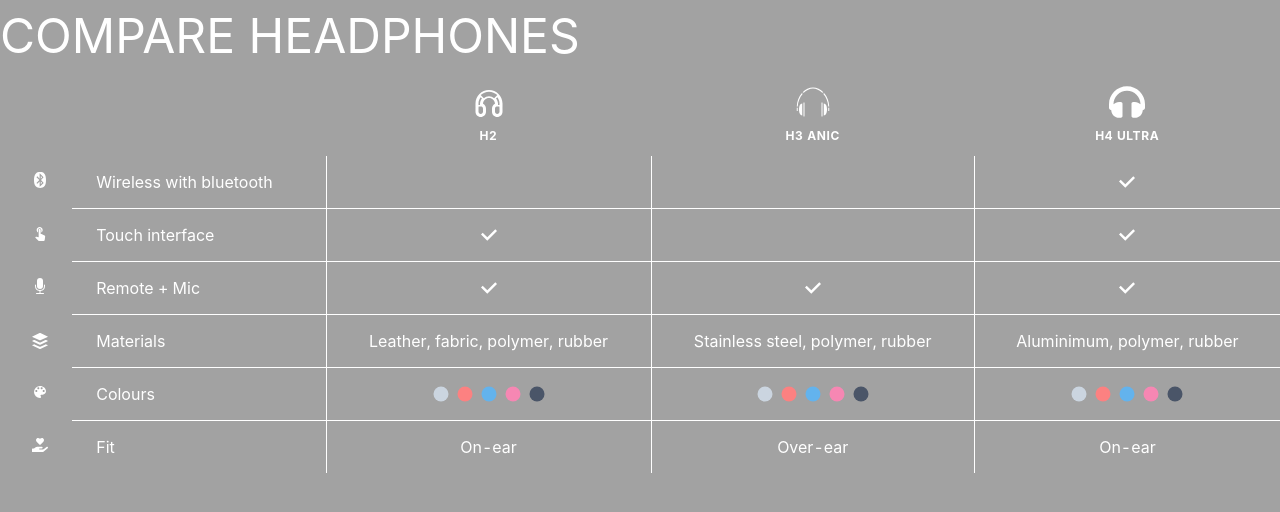
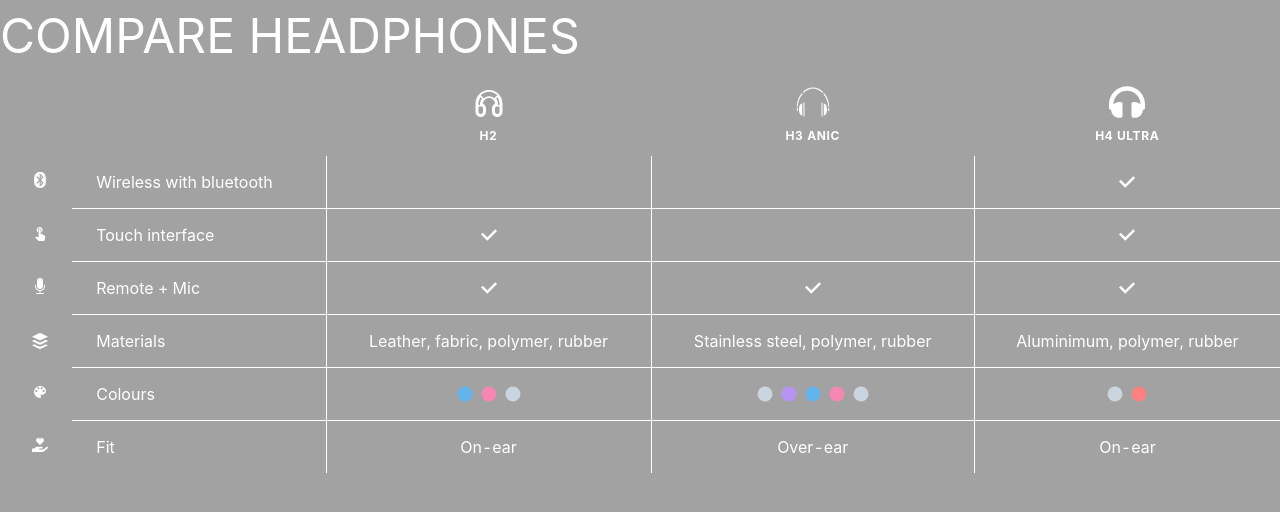
Before and after one commit to tahsinAmin/table-design, a Next.js app: page / in a window 1280 px wide. Shown: the top 512 px of the page. Built offline with nearby package versions, Linux system fonts and the light colour scheme.

Commit message:
#Imrprovement - Dynamic data added - Map array of arrays

```diff
--- a/components/TableTry/TableTry.js
+++ b/components/TableTry/TableTry.js
@@ -1,12 +1,12 @@
-import { Box, Center, Flex, Table, TableContainer, Tbody, Td, Text, Th, Thead, Tr, VStack } from "@chakra-ui/react";
-import { CheckIcon, Icon } from "@chakra-ui/icons";
-import { GrStackOverflow } from "react-icons/gr";
-import { BsFillMicFill } from "react-icons/bs";
-import { GiHeadphones } from "react-icons/gi";
-import { TiHeadphones } from "react-icons/ti";
-import { MdColorLens, MdTouchApp } from "react-icons/md";
-import { FaBluetooth, FaHandHoldingHeart, FaHeadphones } from "react-icons/fa";
-import { useState } from "react";
+import {Box, Center, Flex, Table, TableContainer, Tbody, Td, Text, Th, Thead, Tr, VStack} from "@chakra-ui/react";
+import {CheckIcon, Icon} from "@chakra-ui/icons";
+import {GrStackOverflow} from "react-icons/gr";
+import {BsFillMicFill} from "react-icons/bs";
+import {GiHeadphones} from "react-icons/gi";
+import {TiHeadphones} from "react-icons/ti";
+import {MdColorLens, MdTouchApp} from "react-icons/md";
+import {FaBluetooth, FaHandHoldingHeart, FaHeadphones} from "react-icons/fa";
+import {useState} from "react";
 
 
 const TableTry = () => {
@@ -21,9 +21,37 @@ const TableTry = () => {
     )
 
     const [data, setData] = useState([
-        { "name": "H2", "wWB": false, "tI": true, "rM": true, "m": "Leather, fabric, polymer, rubber", "colors": ["gray.300", "red.300", "blue.300", "pink.300", "gray.300"], "fit": "On-ear" },
-        { "name": "H3 ANIC", "wWB": false, "tI": false, "rM": true, "m": "Stainless steel, polymer, rubber", "colors": ["gray.300", "red.300", "blue.300", "pink.300", "gray.300"], "fit": "Over-ear" },
-        { "name": "H2", "wWB": true, "tI": true, "rM": true, "m": "Aluminimum, polymer, rubber", "colors": ["gray.300", "red.300", "blue.300", "pink.300", "gray.300"], "fit": "On-ear" },
+        {
+            "name": <VStack><TiHeadphones size={"36px"}/>
+                <Text>H2</Text></VStack>,
+            "wWB": false,
+            "tI": true,
+            "rM": true,
+            "m": "Leather, fabric, polymer, rubber",
+            "colors": ["blue.300", "pink.300", "gray.300"],
+            "fit": "On-ear"
+        },
+        {
+            "name": <VStack><GiHeadphones size={"36px"}/>
+                <Text>H3 Anic</Text></VStack>,
+            "wWB": false,
+            "tI": false,
+            "rM": true,
+            "m": "Stainless steel, polymer, rubber",
+            "colors": ["gray.300", "purple.300", "blue.300", "pink.300", "gray.300"],
+            "fit": "Over-ear"
+        },
+        {
+            "name": <VStack>
+                <FaHeadphones size={"36px"}/>
+                <Text>H4 Ultra</Text></VStack>,
+            "wWB": true,
+            "tI": true,
+            "rM": true,
+            "m": "Aluminimum, polymer, rubber",
+            "colors": ["gray.300", "red.300"],
+            "fit": "On-ear"
+        },
     ]);
     return (
         <TableContainer>
@@ -32,78 +60,56 @@ const TableTry = () => {
                     <Tr>
                         <Th border={'none'}></Th>
                         <Th border={'none'}></Th>
-                        <Th border={'none'}><Center><VStack><TiHeadphones size={"36px"} />
-                            <Text>H2</Text></VStack></Center></Th>
-                        <Th border={'none'}><Center><VStack><GiHeadphones size={"36px"} />
-                            <Text>H3 Anic</Text></VStack></Center></Th>
-                        <Th border={'none'}><Center><VStack>
-                            <FaHeadphones size={"36px"} />
-                            <Text>H4 Ultra</Text></VStack></Center></Th>
+                        {data.map((item) => <Th border={'none'}><Center>{item.name}</Center></Th>)}
                     </Tr>
                 </Thead>
                 <Tbody>
                     <Tr>
-                        <Td border={'none'} as={Flex} justifyContent={'flex-end'}><FaBluetooth size={"16px"} /></Td>
+                        <Td border={'none'} as={Flex} justifyContent={'flex-end'}><FaBluetooth size={"16px"}/></Td>
                         <Td border='1px solid #fff' borderTop={0} borderLeft={0} borderRight={0}>
                             Wireless with bluetooth</Td>
-                        {data.map((item) => <Td border='1px solid #fff' borderTop={0} borderRight={0}><Center>{item.wWB && <CheckIcon />}</Center></Td>)}
+                        {data.map((item) => <Td border='1px solid #fff' borderTop={0}
+                                                borderRight={0}><Center>{item.wWB && <CheckIcon/>}</Center></Td>)}
                     </Tr>
                     <Tr>
-                        <Td border={'none'} as={Flex} justifyContent={'flex-end'}><MdTouchApp /></Td>
+                        <Td border={'none'} as={Flex} justifyContent={'flex-end'}><MdTouchApp/></Td>
                         <Td border='1px solid #fff' borderTop={0} borderLeft={0} borderRight={0}>Touch interface</Td>
-                        {data.map((item) => <Td border='1px solid #fff' borderTop={0} borderRight={0}><Center>{item.tI && <CheckIcon />}</Center></Td>)}
+                        {data.map((item) => <Td border='1px solid #fff' borderTop={0}
+                                                borderRight={0}><Center>{item.tI && <CheckIcon/>}</Center></Td>)}
                     </Tr>
 
                     <Tr>
-                        <Td border={'none'} as={Flex} justifyContent={'flex-end'}><BsFillMicFill /></Td>
+                        <Td border={'none'} as={Flex} justifyContent={'flex-end'}><BsFillMicFill/></Td>
                         <Td border='1px solid #fff' borderTop={0} borderLeft={0} borderRight={0}>Remote + Mic</Td>
-                        {data.map((item) => <Td border='1px solid #fff' borderTop={0} borderRight={0}><Center>{item.rM && <CheckIcon />}</Center></Td>)}
+                        {data.map((item) => <Td border='1px solid #fff' borderTop={0}
+                                                borderRight={0}><Center>{item.rM && <CheckIcon/>}</Center></Td>)}
                     </Tr>
 
                     <Tr>
-                        <Td border={'none'}><Box as={Flex} justifyContent={'flex-end'} alignItems='center'><GrStackOverflow /></Box></Td>
+                        <Td border={'none'}><Box as={Flex} justifyContent={'flex-end'}
+                                                 alignItems='center'><GrStackOverflow/></Box></Td>
                         <Td border='1px solid #fff' borderLeft={0} borderRight={0}
                             borderTop={0}>Materials</Td>
-                        {data.map((item) => <Td border='1px solid #fff' borderRight={0} borderTop={0}><Center>{item.m}</Center></Td>)}
+                        {data.map((item) => <Td border='1px solid #fff' borderRight={0}
+                                                borderTop={0}><Center>{item.m}</Center></Td>)}
                     </Tr>
                     <Tr>
-                        <Td border={'none'} as={Flex} justifyContent={'flex-end'}><MdColorLens /></Td>
+                        <Td border={'none'} as={Flex} justifyContent={'flex-end'}><MdColorLens/></Td>
                         <Td border='1px solid #fff' borderTop={0} borderLeft={0} borderRight={0}>Colours</Td>
-                        <Td border='1px solid #fff' borderTop={0} borderRight={0}>
-                            <Flex justifyContent={'center'} gap={1}>
-                                <CircleIcon boxSize={5} color={'gray.300'} />
-                                <CircleIcon boxSize={5} color={'red.300'} />
-                                <CircleIcon boxSize={5} color={'blue.300'} />
-                                <CircleIcon boxSize={5} color={'pink.300'} />
-                                <CircleIcon boxSize={5} color={'gray.600'} />
-                            </Flex>
-                        </Td>
-                        <Td border='1px solid #fff' borderTop={0} borderRight={0}>
-                            <Flex justifyContent={'center'} gap={1}>
-                                <CircleIcon boxSize={5} color={'gray.300'} />
-                                <CircleIcon boxSize={5} color={'red.300'} />
-                                <CircleIcon boxSize={5} color={'blue.300'} />
-                                <CircleIcon boxSize={5} color={'pink.300'} />
-                                <CircleIcon boxSize={5} color={'gray.600'} />
-                            </Flex>
-                        </Td>
-                        <Td border='1px solid #fff' borderTop={0} borderRight={0}>
-                            <Flex justifyContent={'center'} gap={1}>
-                                {/* {data.map((item) => {
-                                    item.map(color => <Box rounded={'full'} h={'12px'} w={'12px'} bg={color} />)
-                                })} */}
-                                <CircleIcon boxSize={5} color={'gray.300'} />
-                                <CircleIcon boxSize={5} color={'red.300'} />
-                                <CircleIcon boxSize={5} color={'blue.300'} />
-                                <CircleIcon boxSize={5} color={'pink.300'} />
-                                <CircleIcon boxSize={5} color={'gray.600'} />
-                            </Flex>
-                        </Td>
+                        {data.map((item) => {
+                            return (<Td border='1px solid #fff' borderTop={0} borderRight={0}>
+                                <Flex justifyContent={'center'} gap={1}>
+                                    {item.colors.map((colorItem) => <CircleIcon boxSize={5} color={colorItem}/>)}
+                                </Flex>
+                            </Td>)
+                        })}
                     </Tr>
                     <Tr>
-                        <Td border={'none'} as={Flex} justifyContent={'flex-end'}><FaHandHoldingHeart /></Td>
-                        <Td border='1px solid #fff' borderTop={0} borderLeft={0} borderRight={0} borderBottom={0}>Fit</Td>
-                        {data.map((item) => <Td border='1px solid #fff' borderTop={0} borderRight={0} borderBottom={0}><Center>{item.fit}</Center></Td>)}
+                        <Td border={'none'} as={Flex} justifyContent={'flex-end'}><FaHandHoldingHeart/></Td>
+                        <Td border='1px solid #fff' borderTop={0} borderLeft={0} borderRight={0}
+                            borderBottom={0}>Fit</Td>
+                        {data.map((item) => <Td border='1px solid #fff' borderTop={0} borderRight={0}
+                                                borderBottom={0}><Center>{item.fit}</Center></Td>)}
                     </Tr>
                 </Tbody>
             </Table>
@@ -115,7 +121,31 @@ const TableTry = () => {
 export default TableTry;
 
 const data = [
-    { "name": "H2", "wWB": false, "tI": true, "rM": true, "m": "Leather, fabric, polymer, rubber", "colors": ["gray.300", "red.300", "blue.300", "pink.300", "gray.300"], "fit": "On-ear" },
-    { "name": "H3 ANIC", "wWB": false, "tI": false, "rM": true, "m": "Stainless steel, polymer, rubber", "colors": ["gray.300", "red.300", "blue.300", "pink.300", "gray.300"], "fit": "Over-ear" },
-    { "name": "H2", "wWB": true, "tI": true, "rM": true, "m": "Aluminimum, polymer, rubber", "colors": ["gray.300", "red.300", "blue.300", "pink.300", "gray.300"], "fit": "On-ear" },
+    {
+        "name": "H2",
+        "wWB": false,
+        "tI": true,
+        "rM": true,
+        "m": "Leather, fabric, polymer, rubber",
+        "colors": ["gray.300", "red.300", "blue.300", "pink.300", "gray.300"],
+        "fit": "On-ear"
+    },
+    {
+        "name": "H3 ANIC",
+        "wWB": false,
+        "tI": false,
+        "rM": true,
+        "m": "Stainless steel, polymer, rubber",
+        "colors": ["gray.300", "red.300", "blue.300", "pink.300", "gray.300"],
+        "fit": "Over-ear"
+    },
+    {
+        "name": "H2",
+        "wWB": true,
+        "tI": true,
+        "rM": true,
+        "m": "Aluminimum, polymer, rubber",
+        "colors": ["gray.300"],
+        "fit": "On-ear"
+    },
 ]
```
Also changed, not shown: 1 other file (tests, documents, lock files or other folders).
